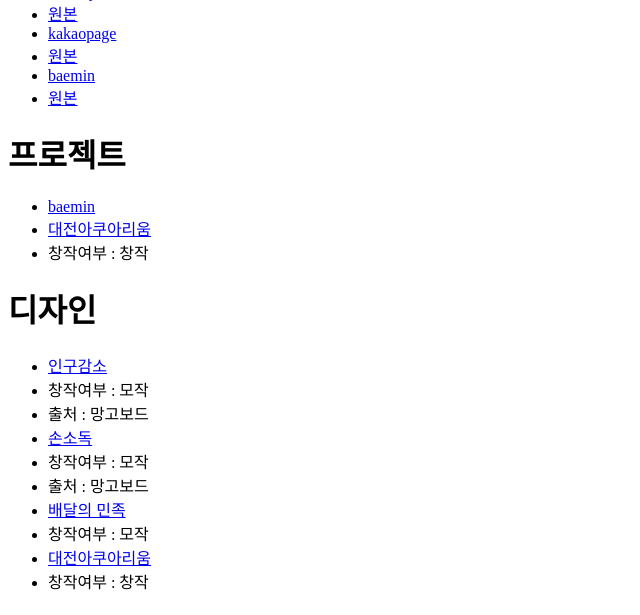
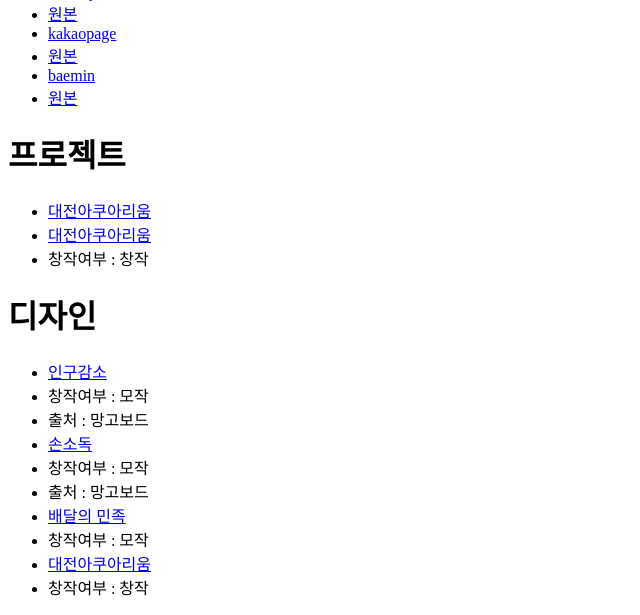
Before and after one commit to Hwanghyeonjeong/my_blog, a PHP site: page /pf/index.php in a window 1280 px wide. Shown: the part 238-853 px from the top of the page, without its empty margins (0-640 px from the left). Before the commit the page ends 828 px from the top, so only its background shows below. Run offline with PHP 8.4, Linux system fonts and the light colour scheme.

Commit message:
이름변경

```diff
--- a/public/pf/index.php
+++ b/public/pf/index.php
@@ -33,7 +33,7 @@
 
 <h1>프로젝트</h1>
 <ul>
-<li><a href="https://site9.blog.oa.gg/pf/aquarium/">baemin</a></li>
+<li><a href="https://site9.blog.oa.gg/pf/aquarium/">대전아쿠아리움</a></li>
 <li><a href="https://hwanghyeonjeong.github.io/img1/pf/artworks/1/6.jpg">대전아쿠아리움</a></li>
         <li>창작여부 : 창작</li>
 </ul>
```
